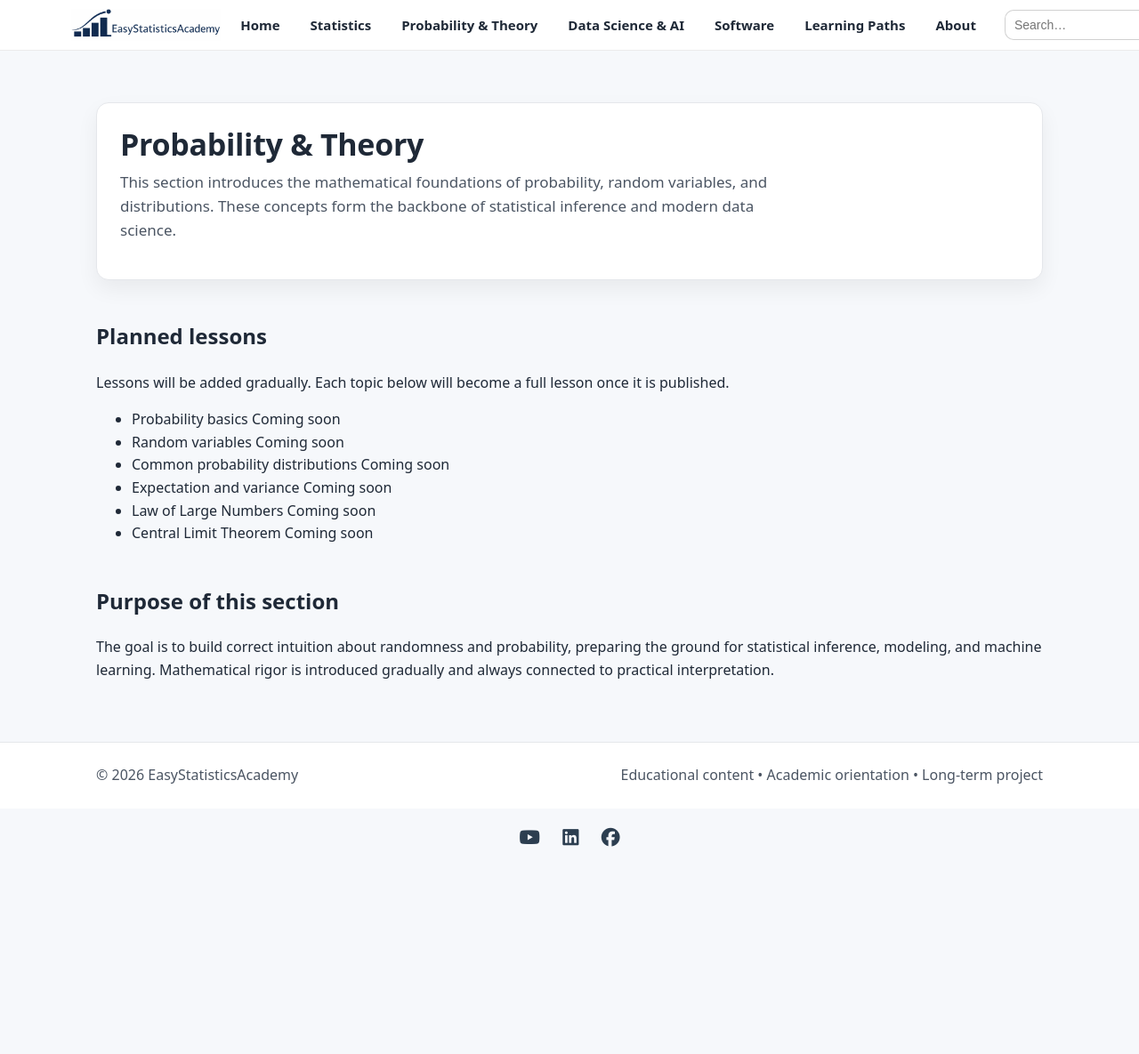
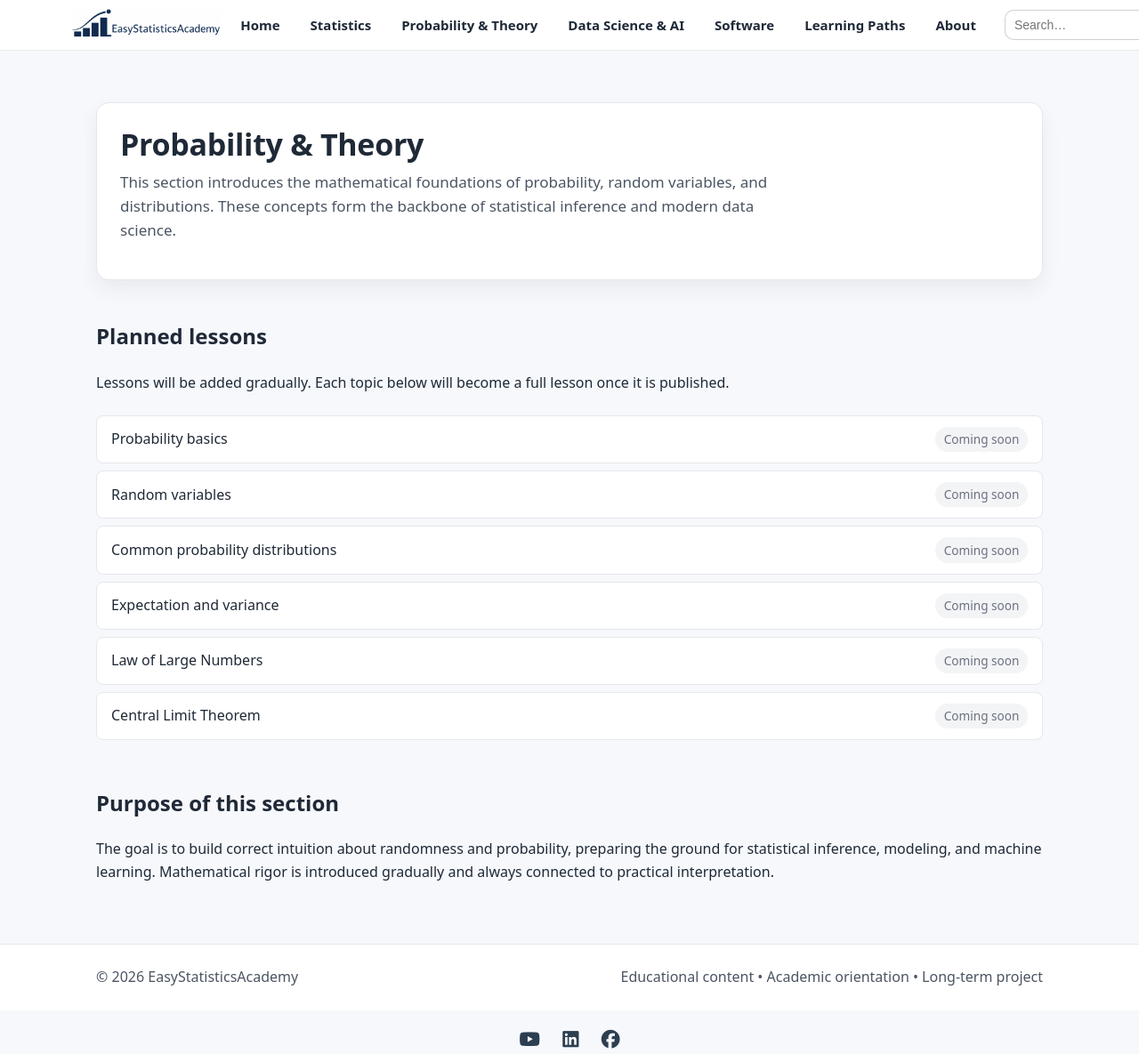
Before and after one commit to ammar-homaida-statistics/easystatisticsacademy, a Jekyll site: the page built from probability/index.md, in a window 1280 px wide and 1185 px high. Shown: the whole window at 89% size. Built offline with Jekyll 4.4.1, drawn with Linux system fonts in a browser that asks for light colours.

Commit message:
Update style.css

```diff
--- a/css/style.css
+++ b/css/style.css
@@ -845,3 +845,31 @@ a:hover{ text-decoration: underline; }
 @media (max-width: 980px){
   .grid-2{ grid-template-columns: 1fr; }
 }
+.lesson-list {
+  list-style: none;
+  padding: 0;
+  margin: 1.5rem 0;
+}
+
+.lesson-list li {
+  display: flex;
+  justify-content: space-between;
+  align-items: center;
+  padding: 0.75rem 1rem;
+  margin-bottom: 0.5rem;
+  background: #ffffff;
+  border: 1px solid #e5e7eb;
+  border-radius: 8px;
+}
+
+.lesson-title {
+  font-weight: 500;
+}
+
+.lesson-status {
+  font-size: 0.85rem;
+  color: #6b7280;
+  background: #f3f4f6;
+  padding: 0.2rem 0.6rem;
+  border-radius: 999px;
+}
```
